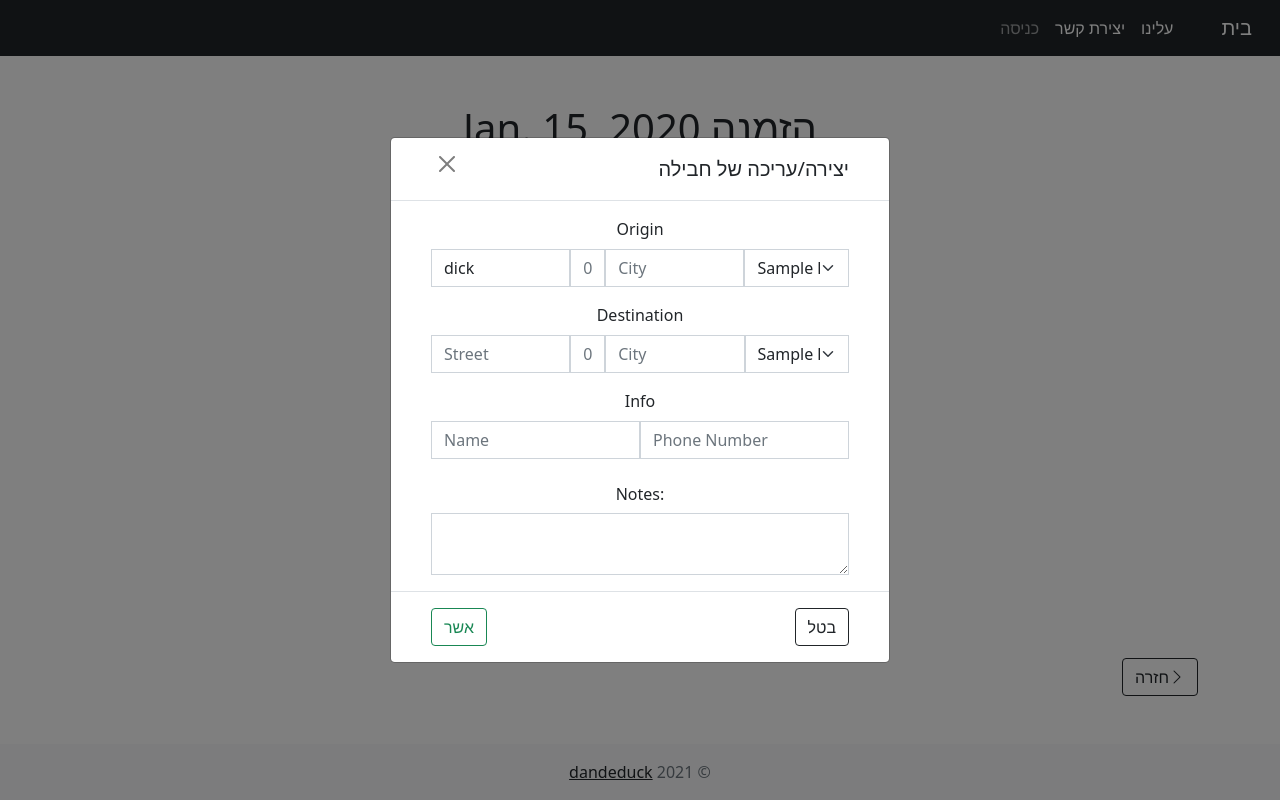
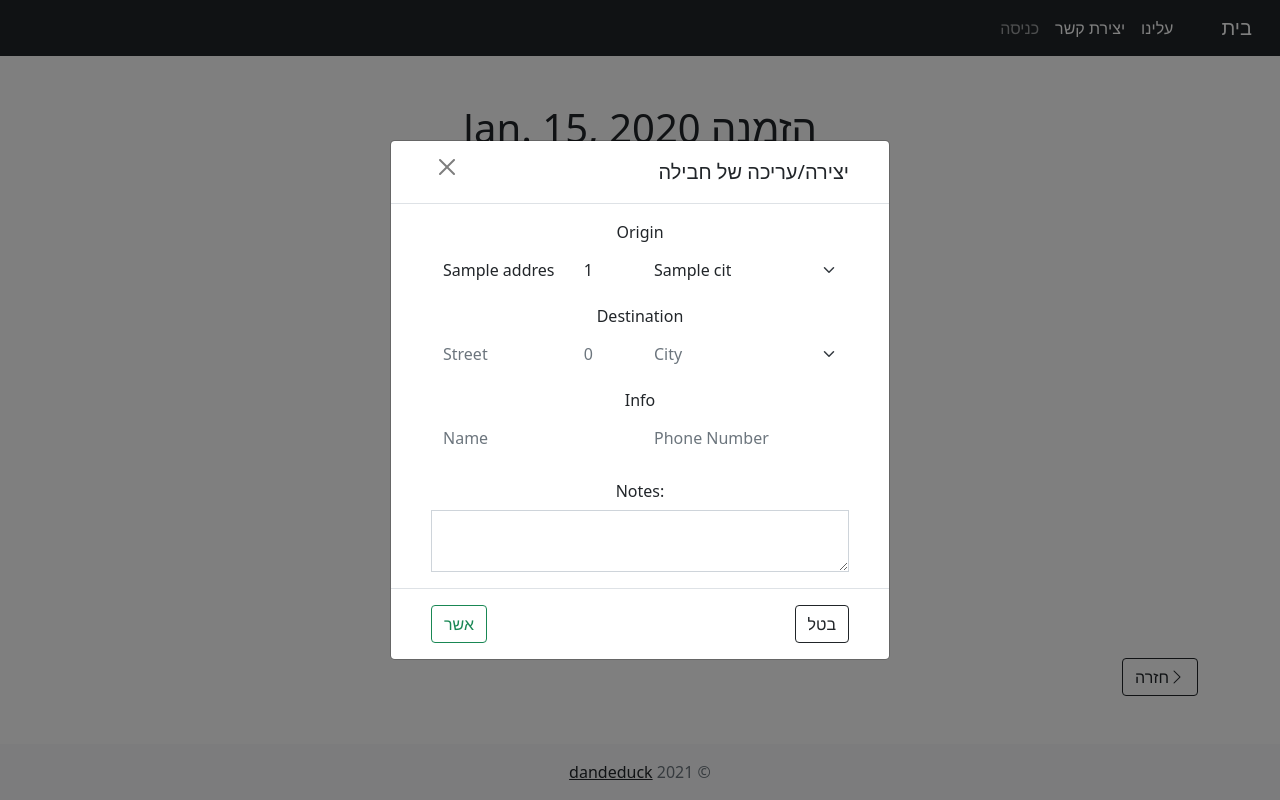
Before and after one commit to dandeduck/package-tracking-web, a Django app: template templates/packages/order_edit.html in a window 1280 px wide, after a click on "חבילה חדשה +". Run offline with Django 3.2, Linux system fonts and the light colour scheme; the template is opened without the code that fills it: most values are stand-ins (such as "Sample title", 1, 10 or a date in 2020); some libraries are stand-ins or nearby versions.

Commit message:
further work on modal

```diff
--- a/templates/packages/order_edit.html
+++ b/templates/packages/order_edit.html
@@ -7,7 +7,7 @@
 {% block content %}
     <div class="row justify-content-center mb-3">
         <div class="col-auto order-2">
-            <a class="btn btn-outline-dark" data-bs-toggle="modal" data-bs-target="#package-modal">חבילה חדשה +</a>
+            <a class="btn btn-outline-dark" data-bs-toggle="modal" data-bs-target="#package-modal" data-bs-origin-street="{{partner.address.street_name}}" data-bs-origin-street-number="{{partner.address.street_number}}" data-bs-origin-city="{{partner.address.city.name}}" data-bs-origin-area="{{partner.address.city.area}}">חבילה חדשה +</a>
         </div>
         {%if is_staff%}
             <div class="col-auto order-1">
@@ -98,20 +98,21 @@
                 </div>
                 <div class="modal-body">
                     <div class="container-fluid">
-                        <form id="package-form" method="post">
+                        <form id="package-form" method="post"> {%csrf_token%}
+                            <input id="package-id" type="hidden" name="package_id"/>
                             <label for="origin" class="form-label">Origin</label>
-                            <div id="origin" class="row g-0 mb-3">
+                            <div id="origin" class="row g-1 mb-3">
                                 <div class="col-4">
-                                    <input id="origin-street" type="text" class="form-control rounded-0" name="origin_street" list="streets" placeholder="Street"/>
+                                    <input id="origin-street" type="text" class="form-control rounded-0 border-0" name="origin_street" list="streets" placeholder="Street"/>
                                 </div>
-                                <div class="col-1">
-                                    <input id="origin-street-number" type="number" class="form-control rounded-0" name="origin_street_number" placeholder="0"/>
-                                </div>
-                                <div class="col-4">
-                                    <input id="origin-city" type="text" class="form-control rounded-0" name="origin_city" list="cities" placeholder="City"/>
+                                <div class="col-2">
+                                    <input id="origin-street-number" type="number" class="form-control rounded-0 border-0" name="origin_street_number" placeholder="0"/>
                                 </div>
                                 <div class="col-3">
-                                    <select id="origin-area" class="form-select rounded-0" name="origin_area">
+                                    <input id="origin-city" type="text" class="form-control rounded-0 border-0" name="origin_city" list="cities" placeholder="City"/>
+                                </div>
+                                <div class="col-3">
+                                    <select id="origin-area" class="form-select rounded-0 border-0" name="origin_area">
                                         {%for db, human in cities.0.AREA_CHOICES%}
                                             {%if db == package.origin.city.area%}
                                                 <option>{{human}}</option>
@@ -126,18 +127,18 @@
                                 </div>
                             </div>
                             <label for="destination" class="form-label">Destination</label>
-                            <div id="destination" class="row g-0 mb-3">
+                            <div id="destination" class="row g-1 mb-3">
                                 <div class="col-4">
-                                    <input id="destination-street" type="text" class="form-control rounded-0" name="destination_street" list="streets" placeholder="Street"/>
+                                    <input id="destination-street" type="text" class="form-control rounded-0 border-0" name="destination_street" list="streets" placeholder="Street"/>
                                 </div>
-                                <div class="col">
-                                    <input id="destination-street-number" type="number" class="form-control rounded-0" name="destination_street_number" placeholder="0"/>
-                                </div>
-                                <div class="col-4">
-                                    <input id="destination-city" type="text" class="form-control rounded-0" name="destination_city" list="cities" placeholder="City"/>
+                                <div class="col-2">
+                                    <input id="destination-street-number" type="number" class="form-control rounded-0 border-0" name="destination_street_number" placeholder="0"/>
                                 </div>
                                 <div class="col-3">
-                                    <select id="destination-area" class="form-select rounded-0" name="destination_area">
+                                    <input id="destination-city" type="text" class="form-control rounded-0 border-0" name="destination_city" list="cities" placeholder="City"/>
+                                </div>
+                                <div class="col-3">
+                                    <select id="destination-area" class="form-select rounded-0 border-0" name="destination_area">
                                         {%for db, human in cities.0.AREA_CHOICES%}
                                             {%if db == package.origin.city.area%}
                                                 <option>{{human}}</option>
@@ -152,12 +153,12 @@
                                 </div>
                             </div>
                             <label for="name" class="form-label text-start">Info</label>
-                            <div id="info" class="row g-0 mb-3">
+                            <div id="info" class="row g-1 mb-3">
                                 <div class="col">
-                                    <input id="name" type="text" class="form-control rounded-0" name="full_name" placeholder="Name"/>
+                                    <input id="name" type="text" class="form-control rounded-0 border-0" name="full_name" placeholder="Name"/>
                                 </div>
                                 <div class="col">
-                                    <input type="tel" class="form-control rounded-0" name="phone_number" placeholder="Phone Number"/>
+                                    <input type="tel" class="form-control rounded-0 border-0" name="phone_number" placeholder="Phone Number"/>
                                 </div>
                             </div>
                             <label for="notes-text" class="col-form-label">Notes:</label>
@@ -175,7 +176,7 @@
 
                             </div>
                             <div class="col-auto">
-                                <button type="button" class="btn btn-outline-success">אשר</button>
+                                <button type="submit" class="btn btn-outline-success" onclick="submitPackageForm()">אשר</button>
                             </div>
                         </div>
                     </div>
@@ -184,12 +185,39 @@
         </div>
     </div>
     <script>
+        //this is so pretty ^_^
         document.getElementById('package-modal').addEventListener('show.bs.modal', function (event) {
-            //var package = event.relatedTarget.getAttribute('data-bs-package')
+            var origin_street = event.relatedTarget.getAttribute('data-bs-origin-street')
+            var origin_street_number = event.relatedTarget.getAttribute('data-bs-origin-street-number')
+            var origin_city = event.relatedTarget.getAttribute('data-bs-origin-city')
+            var origin_area = event.relatedTarget.getAttribute('data-bs-origin-area')
 
-            var modalOriginStreet = document.getElementById('origin-street')
-            modalOriginStreet.value = "dick"
+            document.getElementById('origin-street').value = origin_street
+            document.getElementById('origin-street-number').value = origin_street_number
+            document.getElementById('origin-city').value = origin_city
+            document.getElementById('origin-area').value = origin_area
+
+            var destination_street = event.relatedTarget.getAttribute('data-bs-destination-street')
+            var destination_street_number = event.relatedTarget.getAttribute('data-bs-destination-street-number')
+            var destination_city = event.relatedTarget.getAttribute('data-bs-destination-city')
+            var destination_area = event.relatedTarget.getAttribute('data-bs-destination-area')
+
+            document.getElementById('destination-street').value = destination_street
+            document.getElementById('destination-street-number').value = destination_street_number
+            document.getElementById('destination-city').value = destination_city
+            document.getElementById('destination-area').value = destination_area
+
+            var full_name = event.relatedTarget.getAttribute('data-bs-full-name')
+            var phone_number = event.relatedTarget.getAttribute('data-bs-phone-number')
+            var notes = event.relatedTarget.getAttribute('data-bs-notes')
+            document.getElementById('full-name').value = full_name
+            document.getElementById('phone-number').value = phone_number
+            document.getElementById('notes').value = notes
         })
+        function submitPackageForm() {
+            //add validation here
+            document.getElementById('package-form').submit()
+        }
     </script>
 {%endblock%}
 
```
Also changed, not shown: db.sqlite3.
